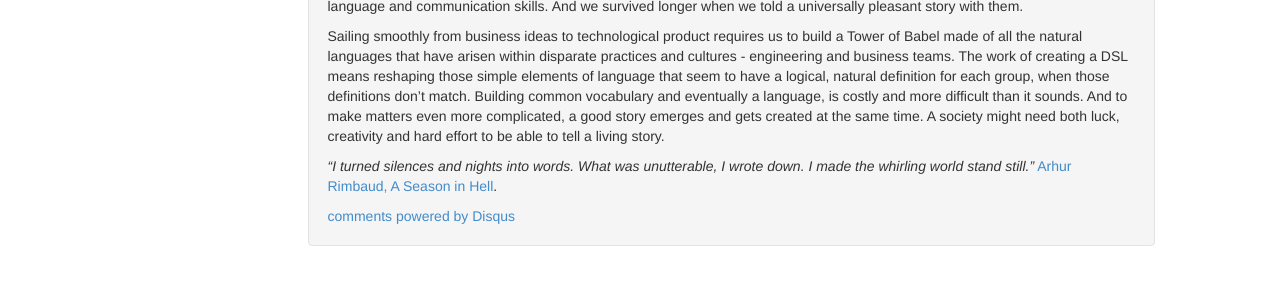
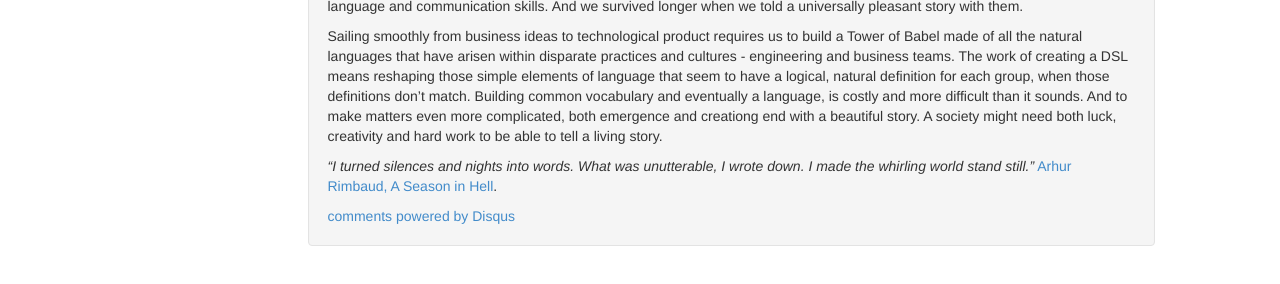
Before and after one commit to esfand-r/esfand-r.github.com, a Jekyll site: the page built from _posts/2015-10-07-survival-through-language.markdown, in a window 1280 px wide and 1224 px high. Shown: the part 824-1108 px from the top of the window. Built offline with Jekyll 4.4.1, drawn with Linux system fonts in a browser that asks for light colours; Markdown is read by kramdown in place of the engine named in the settings; comment, search, counter and statistics services are not loaded.

Commit message:
Updated 2015-10-07-survival-through-language.markdown

```diff
--- a/_posts/2015-10-07-survival-through-language.markdown
+++ b/_posts/2015-10-07-survival-through-language.markdown
@@ -21,6 +21,6 @@
 
 Yeah, it’s difficult and expensive to build enough vocabulary, let alone watching a language and a beautiful story emerge out of that. When a language is powerful enough, it’s easier to dream about abstractions. These abstractions become building blocks of the stories we tell each other. A language and the ability to convey complex messages could arguably be one of the most important reasons why we have survived as a successful species. Pack animals are weak alone and as a matter of fact, Homo sapiens sapiens, ‘wisest of the wise’, are the weakest of all. A big headed slow creature with no claws; imagine what our ancestors went through to reproduce enough offspring to satisfy their immortal genes. Out of a population of billions, only a few can survive in nature, but those also seem not to be able to survive without their camera. Yes hippie, you have to face the fact one day that you have never been and will never be one with nature. We neither have the immunity of a bacterium to survive in extreme conditions nor the ferocity or strength to fight like a lion. We have survived many odds. It’s unbelievable. But that is not the point of the discussion; I haven’t done any particular research in the area, I do believe however that we have survived thanks to our language and communication skills. And we survived longer when we told a universally pleasant story with them.
 
-Sailing smoothly from business ideas to technological product requires us to build a Tower of Babel made of all the natural languages that have arisen within disparate practices and cultures - engineering and business teams. The work of creating a DSL means reshaping those simple elements of language that seem to have a logical, natural definition for each group, when those definitions don’t match. Building common vocabulary and eventually a language, is costly and more difficult than it sounds. And to make matters even more complicated, a good story emerges and gets created at the same time. A society might need both luck, creativity and hard effort to be able to tell a living story.
+Sailing smoothly from business ideas to technological product requires us to build a Tower of Babel made of all the natural languages that have arisen within disparate practices and cultures - engineering and business teams. The work of creating a DSL means reshaping those simple elements of language that seem to have a logical, natural definition for each group, when those definitions don’t match. Building common vocabulary and eventually a language, is costly and more difficult than it sounds. And to make matters even more complicated, both emergence and creationg end with a beautiful story. A society might need both luck, creativity and hard work to be able to tell a living story.
 
 _“I turned silences and nights into words. What was unutterable, I wrote down. I made the whirling world stand still.”_ [Arhur Rimbaud, A Season in Hell](https://www.google.com/url?q=https://books.google.ca/books?id%3Dcu1KCAAAQBAJ%26pg%3DPT27%26lpg%3DPT27%26dq%3DI%2Bturned%2Bsilences%2Band%2Bnights%2Binto%2Bwords.%2BWhat%2Bwas%2Bunutterable,%2BI%2Bwrote%2Bdown.%2BI%2Bmade%2Bthe%2Bwhirling%2Bworld%2Bstand%2Bstill%26source%3Dbl%26ots%3D13VEIOsUHc%26sig%3D-sqirZAoMZvSoQgVk83VmO_Agyk%26hl%3Den%26sa%3DX%26ved%3D0CDgQ6AEwBWoVChMIuZ76pOnoxwIVChuSCh2irwbO%23v%3Donepage%26q%3DI%2520turned%2520silences%2520and%2520nights%2520into%2520words.%2520What%2520was%2520unutterable%252C%2520I%2520wrote%2520down.%2520I%2520made%2520the%2520whirling%2520world%2520stand%2520still%26f%3Dfalse&sa=D&usg=AFQjCNFP-EulvM5oZIpGwhd_Cymh1FAiSQ).
```
